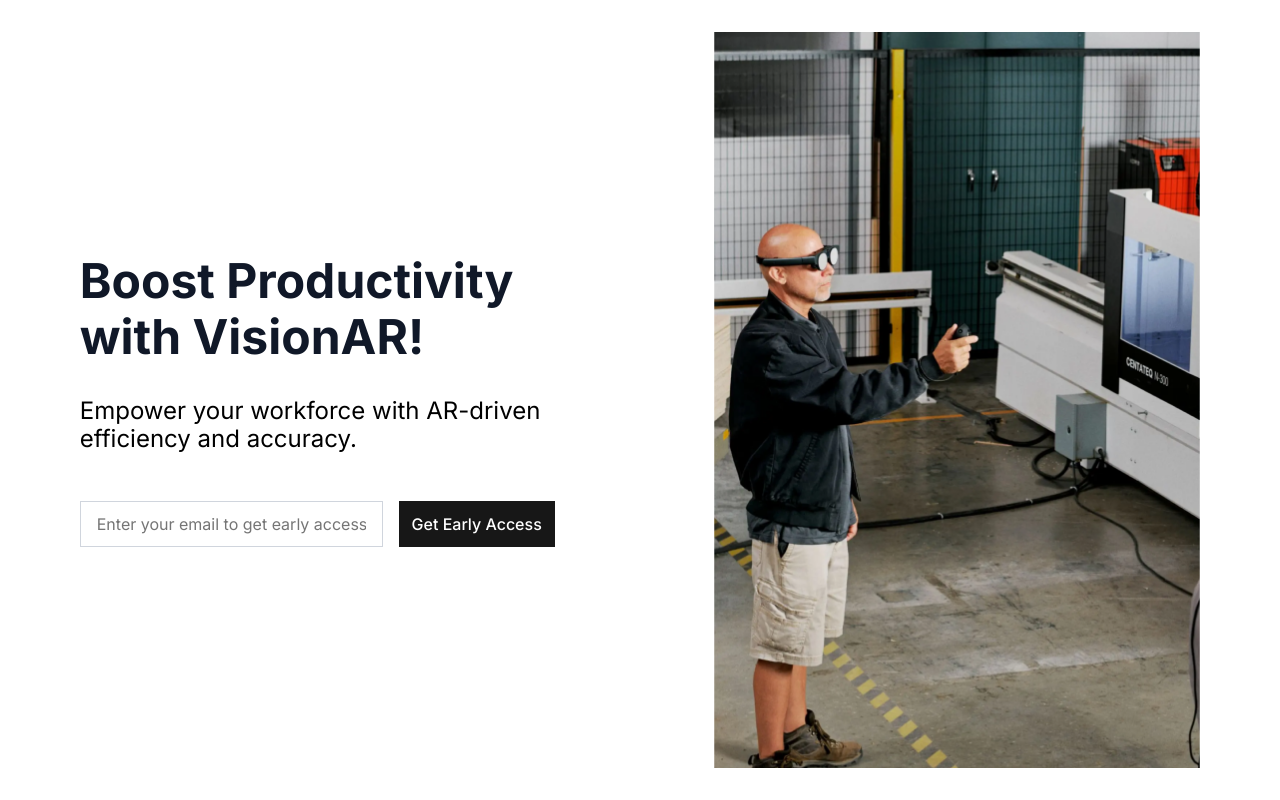
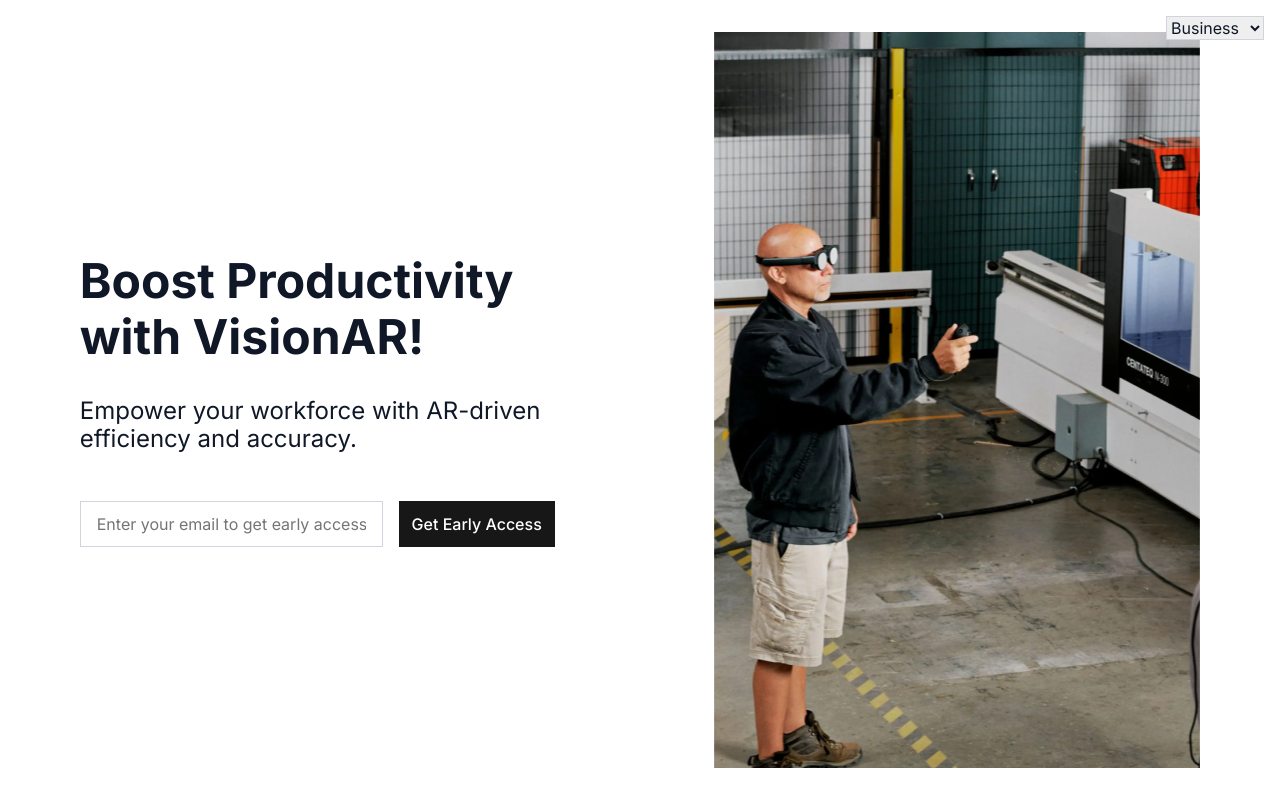
Before and after one commit to jessevander/howest-design-systems, a React (Vite) app: page / in a window 1280 px wide. Built offline with nearby package versions, Linux system fonts and the light colour scheme.

Commit message:
Themes solution

```diff
--- /dev/null
+++ b/src/components/App/App.css
@@ -0,0 +1,21 @@
+.app-wrapper {
+    position: relative;
+    height: 100vh;
+    width: 100%;
+    padding: 16px 0;
+    background-color: var(--color-background);
+}
+
+#theme-switcher {
+    position: absolute;
+    top: 16px;
+    right: 16px;
+
+    border: solid 1px var(--color-input-border);
+    border-radius: var(--input-border-radius);
+
+    color: var(--color-input);
+    font-family: var(--font-family);
+    font-size: var(--text-font-size);
+    font-weight: var(--text-font-weight);
+}
--- a/src/components/App/App.tsx
+++ b/src/components/App/App.tsx
@@ -1,8 +1,22 @@
+import {useState } from 'react';
 import AccessPage from '../Pages/AccessPage/AccessPage';
+import { Theme } from '../../types/Theme';
+import './App.css';
 
 function App() {
+  const [theme, setTheme] = useState<Theme>('business');
+
+  const handleThemeChange = (e: React.ChangeEvent<HTMLSelectElement>) => {
+    setTheme(e.target.value as Theme);
+    localStorage.setItem('theme', e.target.value);
+  }
+
   return (
-    <div className="app-wrapper">
+    <div className={`app-wrapper theme-${theme}`}>
+      <select id="theme-switcher" onChange={handleThemeChange }>
+        <option value='business'>Business</option>
+        <option value='education'>Education</option>
+      </select>
       <AccessPage />
     </div>
   );
--- a/src/components/Pages/AccessPage/AccessPage.css
+++ b/src/components/Pages/AccessPage/AccessPage.css
@@ -21,10 +21,6 @@
   justify-content: space-between;
   border-radius: var(--surface-border-radius);
   overflow: hidden;
+  background-image: var(--form-image);
+  background-position: center;
 }
-
-.form-image-wrapper img {
-  height: 100%;
-  width: 100%;
-  object-fit: cover;
-}
--- a/src/components/Pages/AccessPage/AccessPage.tsx
+++ b/src/components/Pages/AccessPage/AccessPage.tsx
@@ -1,7 +1,5 @@
 import AccessForm from '../../elements/AccessForm/AccessForm';
 import './AccessPage.css';
-
-import FormImage from '../../../assets/form-image.png';
 
 const AccessPage = () => {
   return (
@@ -9,9 +7,7 @@ const AccessPage = () => {
       <div className='access-form-wrapper'>
         <AccessForm />
       </div>
-      <div className='form-image-wrapper'>
-        <img alt='access-page image' src={FormImage} />
-      </div>
+      <div className='form-image-wrapper'></div>
     </div>
   );
 };
--- a/src/components/basics/Button/Button.css
+++ b/src/components/basics/Button/Button.css
@@ -8,4 +8,5 @@ button {
   padding: 12px;
   white-space: nowrap;
   border-radius: var(--input-button-radius);
+  cursor: pointer;
 }
--- a/src/components/basics/FormElements/Input/Input.css
+++ b/src/components/basics/FormElements/Input/Input.css
@@ -5,7 +5,7 @@ input {
   border: solid 1px var(--color-input-border);
   border-radius: var(--input-border-radius);
 
-  color: var(--color-text);
+  color: var(--color-input);
   font-family: var(--font-family);
   font-size: var(--text-font-size);
   font-weight: var(--text-font-weight);
--- a/src/components/elements/AccessForm/AccessForm.tsx
+++ b/src/components/elements/AccessForm/AccessForm.tsx
@@ -1,13 +1,28 @@
+import { useEffect, useState } from 'react';
 import Button from '../../basics/Button/Button';
 import Input from '../../basics/FormElements/Input/Input';
 import './AccessForm.css';
 
 const AccessForm = () => {
+  const [title, setTitle] = useState<string>('Boost Productivity with VisionAR!');
+  const [subtitle, setSubtitle] = useState<string>('Empower your workforce with AR-driven efficiency and accuracy.');
+
+  useEffect(() => {
+    const theme = localStorage.getItem('theme');
+    if (theme === 'education') {
+      setTitle('Reimagine Learning with VisionAR!');
+      setSubtitle('Transform classrooms into immersive spaces for hands-on learning.');
+    } else {
+      setTitle('Boost Productivity with VisionAR!');
+      setSubtitle('Empower your workforce with AR-driven efficiency and accuracy.');
+    }
+  }, [localStorage.getItem('theme')]);
+
   return (
     <div className='form-wrapper'>
       <div className='form-header'>
-        <h1>Boost Productivity with VisionAR!</h1>
-        <h2>Empower your workforce with AR-driven efficiency and accuracy.</h2>
+        <h1>{title}</h1>
+        <h2>{subtitle}</h2>
       </div>
       <div className='form-content'>
         <form>
--- a/src/index.css
+++ b/src/index.css
@@ -1,41 +1,4 @@
-@import url('https://fonts.googleapis.com/css2?family=Inter:ital,opsz,wght@0,14..32,100..900;1,14..32,100..900&family=Rufina:wght@400;700&display=swap');
-
-:root{
-  /* Typografy */
-  --font-family: 'Inter';
-  --title-font-weight: 700;
-  --title-font-size: 48px;
-  --title-line-height: 56px;
-
-  --subtitle-font-weight: 400;
-  --subtitle-font-size: 24px;
-  --subtitle-line-height: 28px;
-
-  --text-font-weight: 400;
-  --text-font-size: 16px;
-
-  --button-font-weight: 500;
-
-  /* colors */
-  --color-primary: #171717;
-
-  --color-background: #ffffff;
-
-  --color-title: #101828;
-  --color-sub-title: #101828;
-  --color-text: #101828;
-
-  --color-button-text: #ffffff;
-
-  --color-input-border: #D0D5DD;
-  --color-input-background: transparent;
-
-
-  /* radius */
-  --surface-border-radius: 0px;
-  --input-border-radius: 0px;
-  --input-button-radius: 0px;
-}
+@import url('./themes/index.theme.css');
 
 * {
   margin: 0;
@@ -43,12 +6,8 @@
   box-sizing: border-box;
 }
 
-h1,
-h2 {
-  font-family: var(--font-family);
-}
-
 h1 {
+  font-family: var(--title-font-family);
   font-size: var(--title-font-size);
   line-height: var(--title-line-height);
   font-weight: var(--title-font-weight);
@@ -56,17 +15,11 @@ h1 {
 }
 
 h2 {
+  font-family: var(--subtitle-font-family);
   font-size: var(--subtitle-font-size);
   line-height: var(--subtitle-line-height);
   font-weight: var(--subtitle-font-weight);
   color: var(--color-subtitle);
-}
-
-.app-wrapper {
-  height: 100vh;
-  width: 100%;
-  padding: 16px 0;
-  background-color: var(--background-color);
 }
 
 .page {
--- /dev/null
+++ b/src/themes/business.theme.css
@@ -0,0 +1,45 @@
+@import url('https://fonts.googleapis.com/css2?family=Inter:ital,opsz,wght@0,14..32,100..900;1,14..32,100..900&family=Rufina:wght@400;700&display=swap');
+
+.theme-business {
+    /* Typografy */
+    --font-family: 'Inter';
+
+    --title-font-family: 'Inter';
+    --title-font-weight: 700;
+    --title-font-size: 48px;
+    --title-line-height: 56px;
+
+    --subtitle-font-family: 'Inter';
+    --subtitle-font-weight: 400;
+    --subtitle-font-size: 24px;
+    --subtitle-line-height: 28px;
+
+    --text-font-weight: 400;
+    --text-font-size: 16px;
+
+    --button-font-weight: 500;
+
+    /* colors */
+    --color-primary: #171717;
+
+    --color-background: #ffffff;
+
+    --color-title: #101828;
+    --color-subtitle: #101828;
+    --color-text: #101828;
+
+    --color-button-text: #ffffff;
+
+    --color-input: #101828;
+    --color-input-border: #D0D5DD;
+    --color-input-background: transparent;
+
+
+    /* radius */
+    --surface-border-radius: 0px;
+    --input-border-radius: 0px;
+    --input-button-radius: 0px;
+
+    /* Theme assets */
+    --form-image: url('../assets/form-image.png');
+}
--- /dev/null
+++ b/src/themes/education.theme.css
@@ -0,0 +1,48 @@
+/* Inter */
+@import url('https://fonts.googleapis.com/css2?family=Inter:ital,opsz,wght@0,14..32,100..900;1,14..32,100..900&family=Rufina:wght@400;700&display=swap');
+/* Paytone One */
+@import url('https://fonts.googleapis.com/css2?family=Paytone+One&display=swap');
+
+.theme-education {
+    /* Typografy */
+    --font-family: 'Inter';
+
+    --title-font-family: 'Paytone One';
+    --title-font-weight: 700;
+    --title-font-size: 48px;
+    --title-line-height: 56px;
+
+    --subtitle-font-family: 'Inter';
+    --subtitle-font-weight: 400;
+    --subtitle-font-size: 24px;
+    --subtitle-line-height: 28px;
+
+    --text-font-weight: 400;
+    --text-font-size: 16px;
+
+    --button-font-weight: 500;
+
+    /* colors */
+    --color-primary: #2EC8CB;
+
+    --color-background: #462ED1;
+
+    --color-title: #FFFFFF;
+    --color-subtitle: #FFFFFF;
+    --color-text: #FFFFFF;
+
+    --color-button-text: #171717;
+
+    --color-input: #101828;
+    --color-input-border: #D0D5DD;
+    --color-input-background: transparent;
+
+
+    /* radius */
+    --surface-border-radius: 16px;
+    --input-border-radius: 9999px;
+    --input-button-radius: 9999px;
+
+    /* Theme assets */
+    --form-image: url('../assets/form-image-education.png');
+}
--- /dev/null
+++ b/src/themes/index.theme.css
@@ -0,0 +1,2 @@
+@import url('./business.theme.css');
+@import url('./education.theme.css');
--- /dev/null
+++ b/src/types/Theme.ts
@@ -0,0 +1 @@
+export type Theme = 'business' | 'education';
```
Also changed, not shown: src/assets/form-image-education.png (added).
